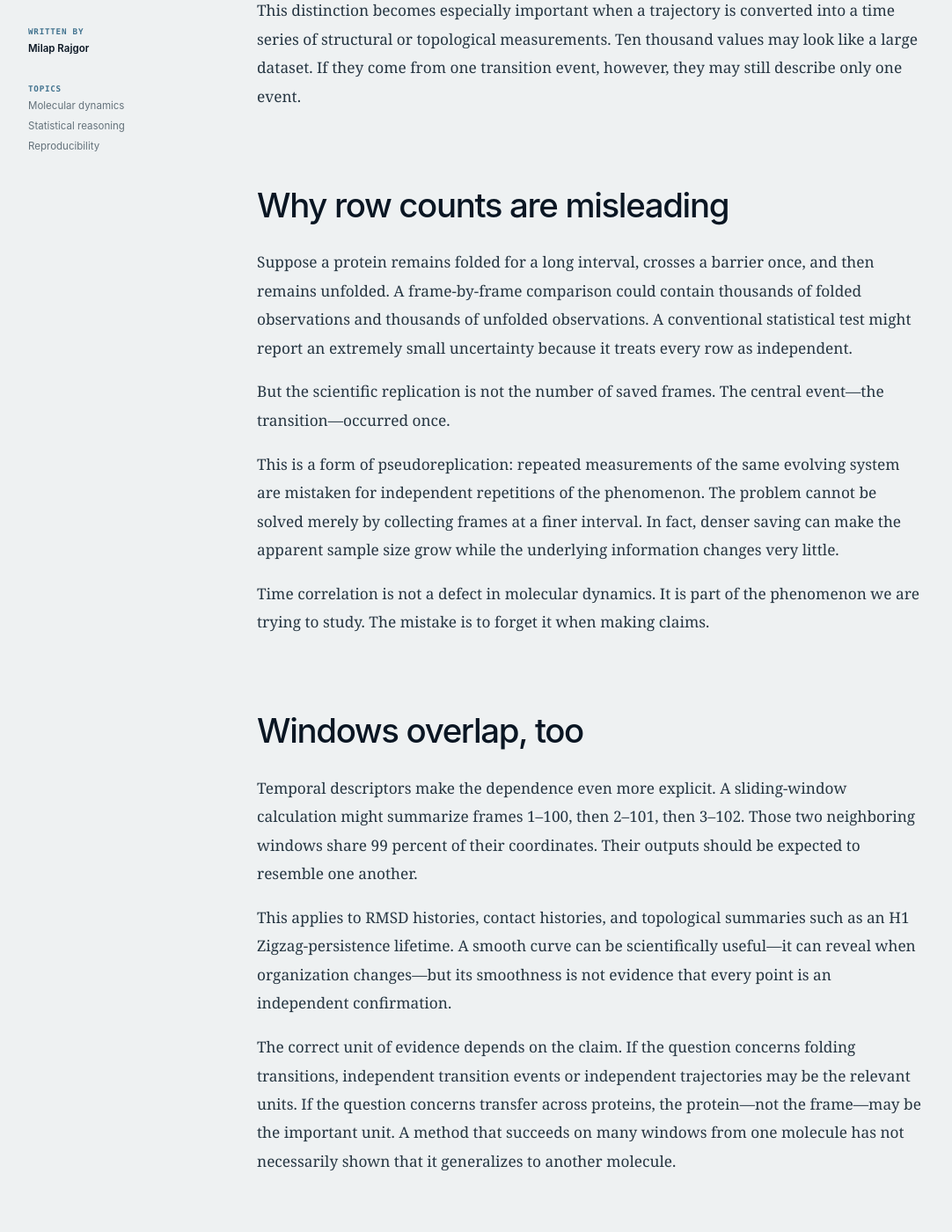
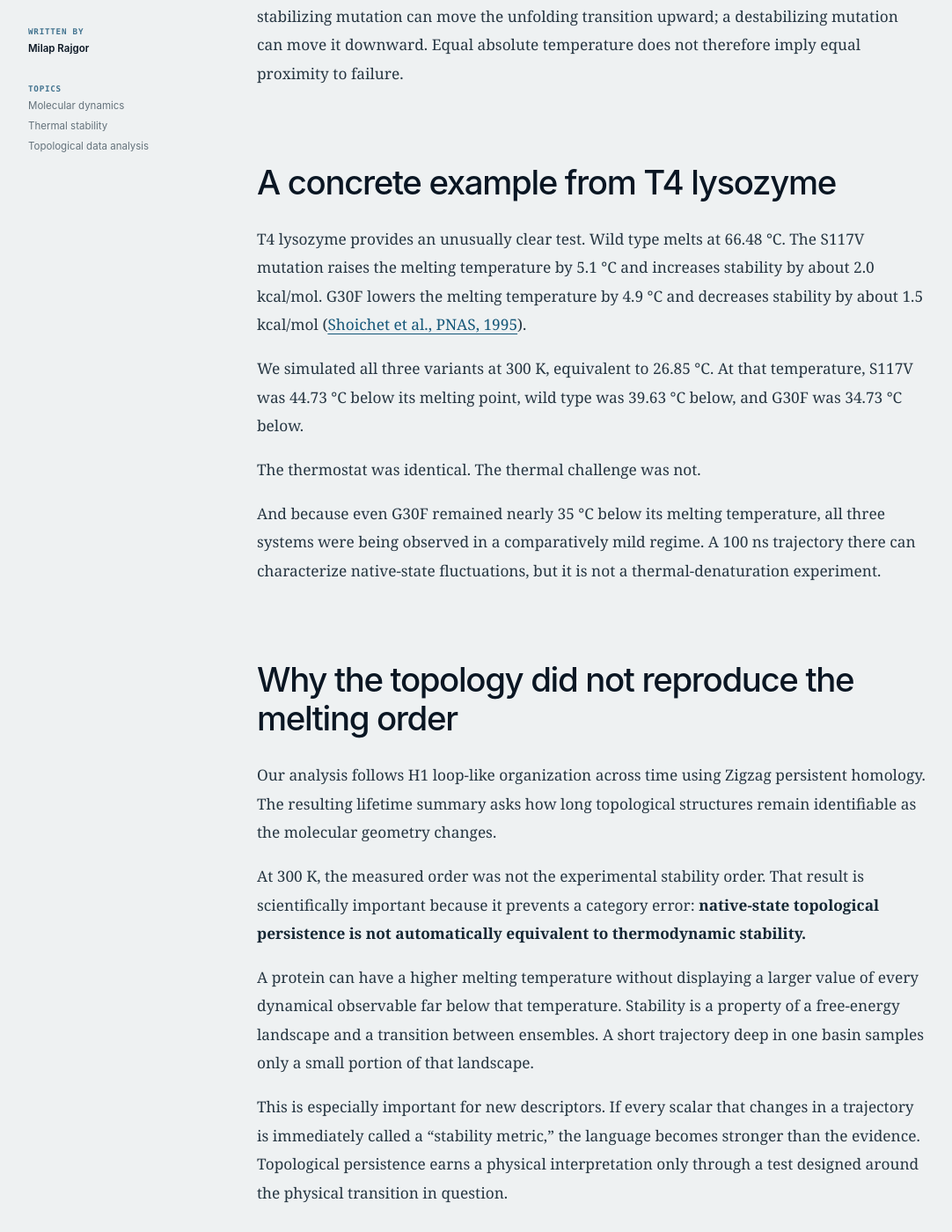
Before and after one commit to milap100/milap.phd, a Jekyll site: the page built from _posts/2026-08-13-the-frame-is-not-the-experiment.md, in a window 1280 px wide and 1400 px high, scrolled down 973 px. Shown: the whole window at 88% size, without its empty margins (18-1100 px from the left). Built offline with Jekyll 4.4.1, drawn with Linux system fonts in a browser that asks for light colours; some of the changed text lies outside the part shown.

Commit message:
Refocus articles on temperature-aware validation

```diff
--- a/_posts/2026-08-13-the-frame-is-not-the-experiment.md
+++ b/_posts/2026-08-13-the-frame-is-not-the-experiment.md
@@ -1,71 +1,71 @@
 ---
 layout: article
-title: "The Frame Is Not the Experiment"
-description: "A molecular-dynamics trajectory may contain millions of frames, but time correlation means that sample size is a scientific question—not a row count."
+title: "Same Temperature Is Not the Same Experiment"
+description: "Why comparing protein mutants at one absolute temperature can hide the very stability difference we want to measure—and how a temperature-aware topological test can expose it."
 date: 2026-08-13 00:45:00 -0400
 topics:
   - Molecular dynamics
-  - Statistical reasoning
-  - Reproducibility
+  - Thermal stability
+  - Topological data analysis
 ---
 
-A molecular-dynamics trajectory can be enormous and still contain surprisingly few independent pieces of evidence.
+In molecular dynamics, “same temperature” sounds like a fair comparison. Every protein receives the same thermostat setting, the same simulation length, and the same analysis. What could be more controlled?
 
-The reason is simple: neighboring frames are related by dynamics. A structure saved at time `t + 1` is not a fresh draw from nature; it is the immediate continuation of the structure at time `t`. Saving coordinates more frequently creates a smoother record, but it does not automatically create more independent experiments.
+For questions about melting, that symmetry can be misleading.
 
-This distinction becomes especially important when a trajectory is converted into a time series of structural or topological measurements. Ten thousand values may look like a large dataset. If they come from one transition event, however, they may still describe only one event.
+Two proteins at 300 K may occupy very different positions on their thermal landscapes. A stabilizing mutation can move the unfolding transition upward; a destabilizing mutation can move it downward. Equal absolute temperature does not therefore imply equal proximity to failure.
 
-## Why row counts are misleading
+## A concrete example from T4 lysozyme
 
-Suppose a protein remains folded for a long interval, crosses a barrier once, and then remains unfolded. A frame-by-frame comparison could contain thousands of folded observations and thousands of unfolded observations. A conventional statistical test might report an extremely small uncertainty because it treats every row as independent.
+T4 lysozyme provides an unusually clear test. Wild type melts at 66.48 °C. The S117V mutation raises the melting temperature by 5.1 °C and increases stability by about 2.0 kcal/mol. G30F lowers the melting temperature by 4.9 °C and decreases stability by about 1.5 kcal/mol ([Shoichet et al., PNAS, 1995](https://doi.org/10.1073/pnas.92.2.452)).
 
-But the scientific replication is not the number of saved frames. The central event—the transition—occurred once.
+We simulated all three variants at 300 K, equivalent to 26.85 °C. At that temperature, S117V was 44.73 °C below its melting point, wild type was 39.63 °C below, and G30F was 34.73 °C below.
 
-This is a form of pseudoreplication: repeated measurements of the same evolving system are mistaken for independent repetitions of the phenomenon. The problem cannot be solved merely by collecting frames at a finer interval. In fact, denser saving can make the apparent sample size grow while the underlying information changes very little.
+The thermostat was identical. The thermal challenge was not.
 
-Time correlation is not a defect in molecular dynamics. It is part of the phenomenon we are trying to study. The mistake is to forget it when making claims.
+And because even G30F remained nearly 35 °C below its melting temperature, all three systems were being observed in a comparatively mild regime. A 100 ns trajectory there can characterize native-state fluctuations, but it is not a thermal-denaturation experiment.
 
-## Windows overlap, too
+## Why the topology did not reproduce the melting order
 
-Temporal descriptors make the dependence even more explicit. A sliding-window calculation might summarize frames 1–100, then 2–101, then 3–102. Those two neighboring windows share 99 percent of their coordinates. Their outputs should be expected to resemble one another.
+Our analysis follows H1 loop-like organization across time using Zigzag persistent homology. The resulting lifetime summary asks how long topological structures remain identifiable as the molecular geometry changes.
 
-This applies to RMSD histories, contact histories, and topological summaries such as an H1 Zigzag-persistence lifetime. A smooth curve can be scientifically useful—it can reveal when organization changes—but its smoothness is not evidence that every point is an independent confirmation.
+At 300 K, the measured order was not the experimental stability order. That result is scientifically important because it prevents a category error: **native-state topological persistence is not automatically equivalent to thermodynamic stability.**
 
-The correct unit of evidence depends on the claim. If the question concerns folding transitions, independent transition events or independent trajectories may be the relevant units. If the question concerns transfer across proteins, the protein—not the frame—may be the important unit. A method that succeeds on many windows from one molecule has not necessarily shown that it generalizes to another molecule.
+A protein can have a higher melting temperature without displaying a larger value of every dynamical observable far below that temperature. Stability is a property of a free-energy landscape and a transition between ensembles. A short trajectory deep in one basin samples only a small portion of that landscape.
 
-## Prediction can leak through time
+This is especially important for new descriptors. If every scalar that changes in a trajectory is immediately called a “stability metric,” the language becomes stronger than the evidence. Topological persistence earns a physical interpretation only through a test designed around the physical transition in question.
 
-Temporal dependence also makes validation deceptively difficult. Randomly dividing frames into training and test sets can place nearly identical neighboring structures on opposite sides of the split. A model or threshold may then appear to predict unseen data while actually recognizing the local neighborhood of data it has already seen.
+## A temperature-aware test
 
-The same risk exists without machine learning. If a distance cutoff, window length, or normalization is chosen after inspecting the full trajectory, the eventual test interval has already influenced the method.
+The stronger experiment is not complicated in principle.
 
-A stronger design keeps whole temporal blocks, transition events, trajectories, or proteins separate. The analysis protocol is fixed on one group and evaluated on another. The separation should follow the level at which the final claim is made.
+First, freeze the topological protocol: C-alpha representation, distance scale, H1 construction, sampling interval, window length, normalization, and statistics. No parameter should be adjusted to improve the final ordering.
 
-## A more honest hierarchy of evidence
+Second, simulate independent replicas across a temperature ladder for every variant. The ladder should cover the stable native regime and extend toward the experimentally known melting region.
 
-For the kinds of topological questions I study, I find it useful to distinguish four levels:
+Third, compare the variants in two complementary ways:
 
-1. **Frames** show the instantaneous structural record.
-2. **Windows** describe local temporal organization.
-3. **Events or trajectories** provide repeated dynamical tests.
-4. **Proteins or experimental systems** test whether an interpretation transfers.
+1. At the same absolute temperatures, ask when each protein begins to show persistent structural reorganization.
+2. At matched distance from its own melting point, ask whether the topological dynamics become comparable across variants.
 
-Each level can answer a different question. Confusion begins when evidence from one level is used to support a claim at another.
+Finally, benchmark the topological signal against established structural observables. The valuable question is not whether topology can be forced to agree with melting temperature, but whether it detects a reproducible temporal reorganization that standard summaries miss or localize less clearly.
 
-For example, a topological quantity may track unfolding within one heating trajectory. That is evidence of association in that trajectory. It is not yet evidence that the quantity predicts thermodynamic stability across proteins, ranks mutations, or detects transitions prospectively. Those claims require their own independent units and controls.
+## The prediction that can fail
 
-## What a careful analysis looks like
+A convincing research program needs a prediction that nature can reject.
 
-A defensible workflow does not discard frames. It uses them while assigning uncertainty at the appropriate level.
+For these T4 lysozyme variants, the expected order of transition temperatures is G30F, wild type, then S117V. If topological persistence is genuinely sensitive to thermally driven loss of molecular organization, its transition should follow that same temperature order under the frozen protocol.
 
-Independent trajectories should be retained as independent trajectories. Transition events should be identified without consulting the signal being evaluated. Comparisons can then be summarized per event and resampled at the event or trajectory level. Temporal shifts or block permutations can serve as negative controls while preserving some of the data's correlation structure.
+If the signal changes at unrelated temperatures, disappears across replicas, or adds nothing beyond conventional measures, then it should not be presented as a stability marker. If the transition shifts reproducibly with the experimental melting point, we gain evidence for a narrower and more defensible claim: temporal topology can report how molecular organization changes as a protein approaches thermal destabilization.
 
-Most importantly, the protocol should be frozen before the decisive test: atom selection, distance scale, sampling interval, window length, homology dimension, normalization, and statistical comparison. Otherwise the abundance of correlated observations creates many opportunities to find a pattern that will not survive transfer.
+That is more interesting than claiming one number predicts stability everywhere. It connects topology to a mechanism, specifies the regime in which the claim applies, and tells us exactly how to prove it wrong.
 
-## The useful question
+## Negative results are maps
 
-The size of a simulation file is a computational fact. The amount of independent evidence in it is a scientific judgment.
+The 300 K study did not produce the ranking we initially wanted. It produced something more valuable than a convenient confirmation: it identified the boundary of the claim.
 
-That judgment should be visible in the analysis. When a trajectory produces a compelling curve, I want to know not only how many points are on it, but how many independent events support the interpretation, how the temporal split was made, and whether the same protocol worked on an untouched system.
+At low temperature, the trajectories describe fluctuations inside the folded basin. Near the melting region, they can test resistance to thermal reorganization. Those are different scientific questions, and they should not be answered with the same interpretation.
 
-The frame is an observation. The trajectory is a history. The experiment is the test we design from them—and those three things should not be counted as if they were the same.
+The lesson is simple: temperature is not merely a simulation setting. It is part of the hypothesis.
+
+Once that is recognized, the failed ranking stops looking like a dead end. It becomes the design principle for the experiment that can genuinely test the research.
```
Also changed, not shown: _posts/2026-08-13-when-a-topological-signal-does-not-transfer.md (+39 -41 lines).
